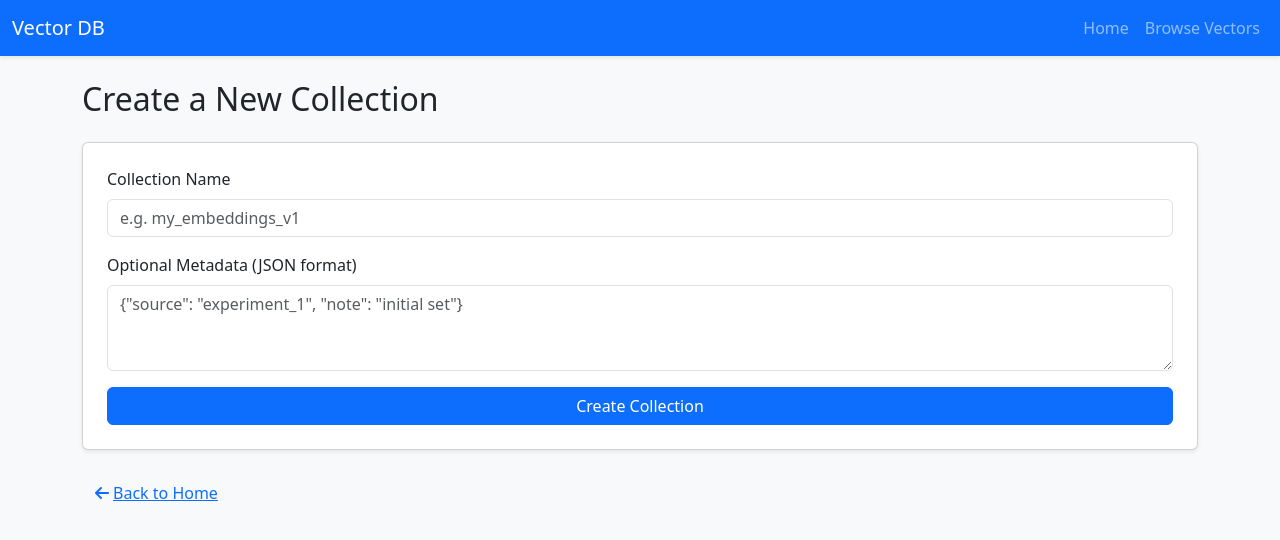
After one commit to Exitare/vector-db-sample, a Python web app: template templates/create.html in a window 1280 px wide. The commit adds this page. Shown: the top 540 px of the page. Run offline with Jinja, Linux system fonts and the light colour scheme; the template is opened without the code that fills it, so the values that code supplies are empty.

Commit message:
Add create collection function

```diff
--- /dev/null
+++ b/templates/create.html
@@ -0,0 +1,23 @@
+{% extends "base.html" %}
+
+{% block title %}Create New Collection{% endblock %}
+
+{% block content %}
+<h2 class="mb-4">Create a New Collection</h2>
+
+<form action="/create-collection" method="post" class="card p-4 shadow-sm">
+    <div class="mb-3">
+        <label for="new_collection_name" class="form-label">Collection Name</label>
+        <input type="text" class="form-control" id="new_collection_name" name="new_collection_name" required placeholder="e.g. my_embeddings_v1">
+    </div>
+
+    <div class="mb-3">
+        <label for="collection_metadata" class="form-label">Optional Metadata (JSON format)</label>
+        <textarea class="form-control" id="collection_metadata" name="collection_metadata" rows="3" placeholder='{"source": "experiment_1", "note": "initial set"}'></textarea>
+    </div>
+
+    <button type="submit" class="btn btn-primary">Create Collection</button>
+</form>
+
+<a href="/" class="btn btn-link mt-4"><i class="fas fa-arrow-left me-1"></i>Back to Home</a>
+{% endblock %}
```
Also changed, not shown: main.py (+41 -2 lines), templates/index.html (+9 -4 lines).
